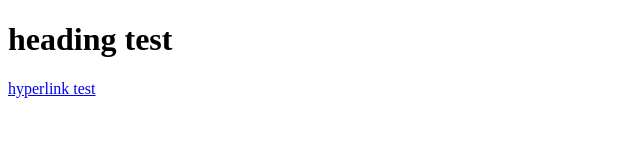
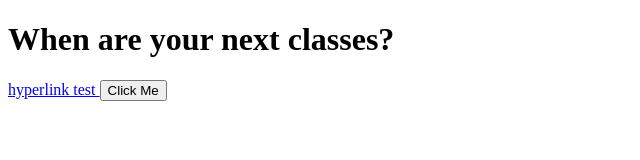
Before and after one commit to greenberg-jack/greenberg-jack.github.io, a plain HTML site: page index.html in a window 1280 px wide. Shown: the whole page, without its empty margins (0-640 px from the left). Drawn offline with Linux system fonts and the light colour scheme.

Commit message:
javascript

```diff
--- a/index.html
+++ b/index.html
@@ -2,16 +2,32 @@
 <html>
     <head>
         <meta charset="utf-8">
-        <title>
-            This is a test
-        </title>
+        <meta name="author" content="me">
+        <meta name="description" content="i&apos;m trying to figure out how the web works">
+        <title> This is a test </title>
     </head>
     <body>
+        <script>
+            function takeTime(time) {
+                var hourminute = {
+                    hour: time.getHours(),
+                    minute: time.getMinutes()
+                };
+
+                console.log(hourminute.hour);
+            }
+        </script>
         <h1>
-            heading test
+            When are your next classes?
         </h1>
         <a href="https://www.duckduckgo.com" title="go to duckduckgo">
             hyperlink test
         </a>
+        <button type="button" onclick="takeTime(new Date())">
+            Click Me
+        </button>
+        <p id="showsomething">
+
+        </p>
     </body>
 </html>
```
